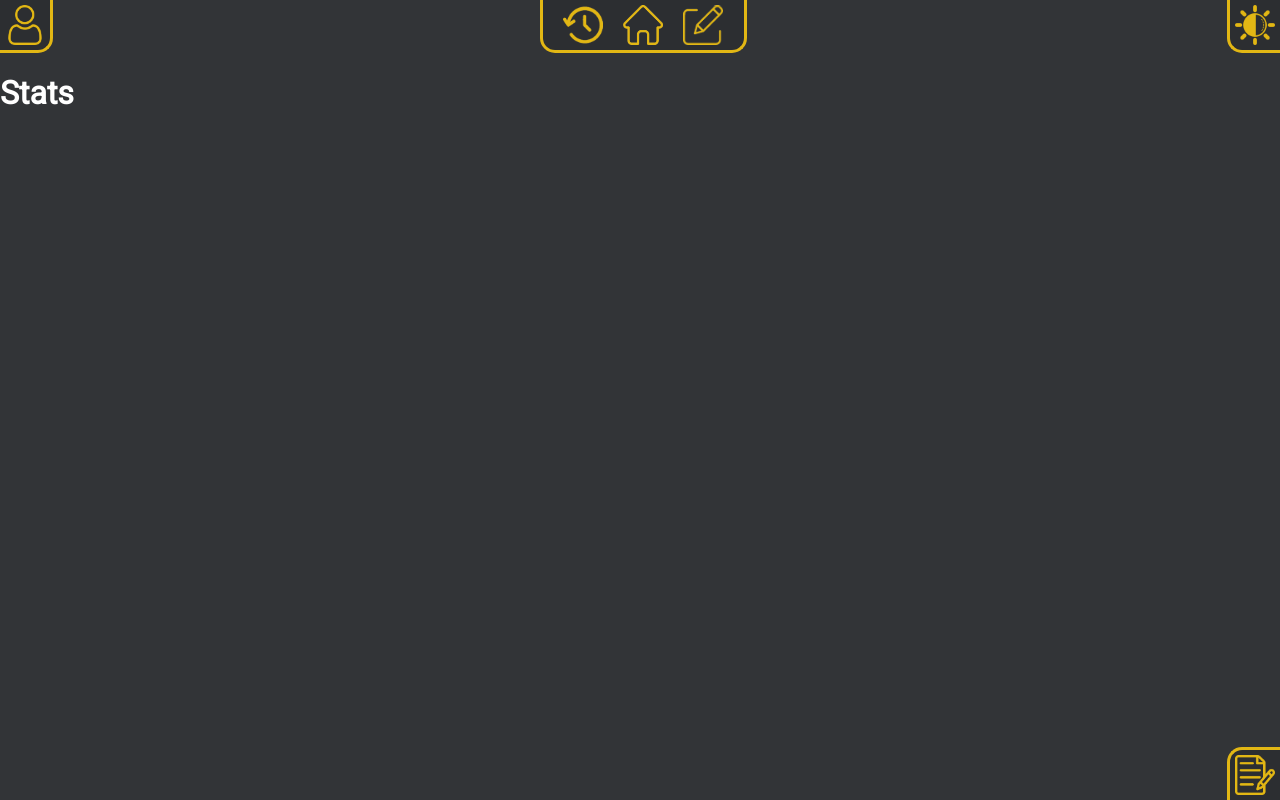
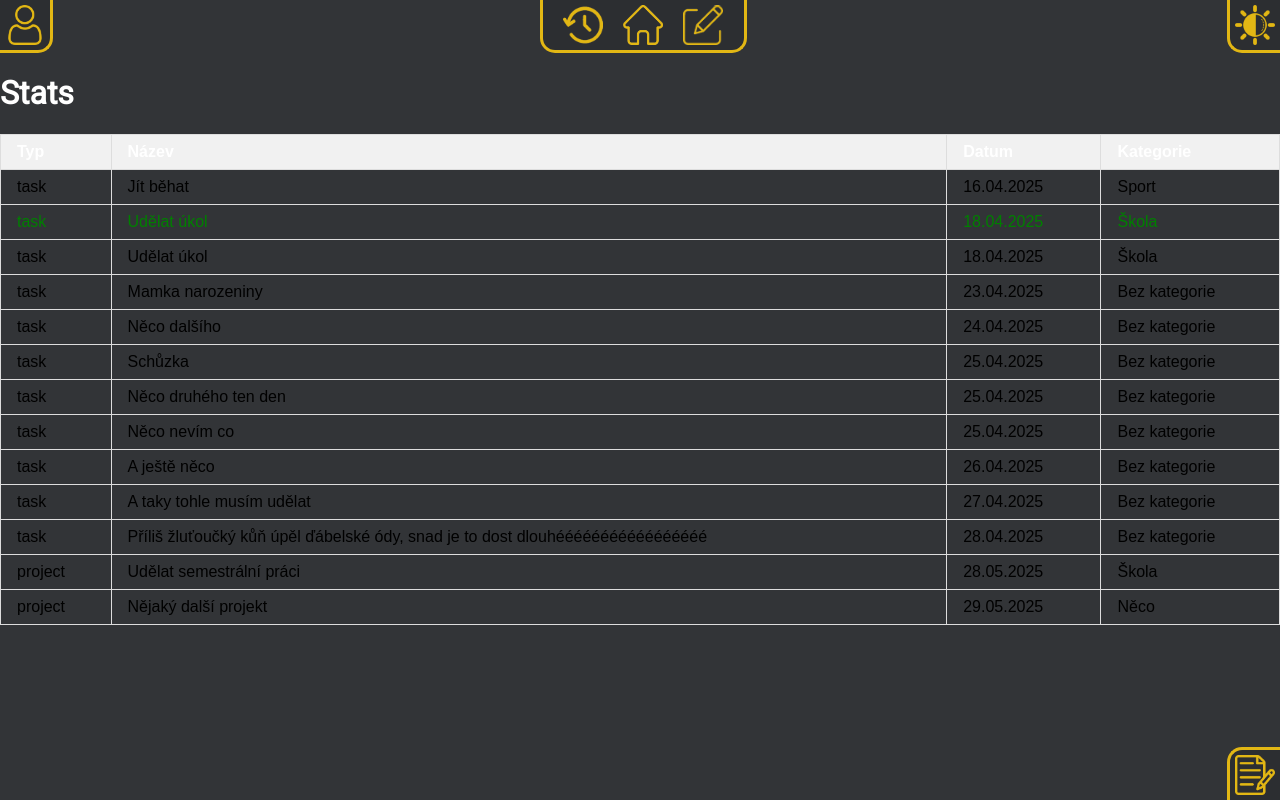
Before and after one commit to OndrejVselko/to-do-list, a React (Vite) app in the folder app/: page /stats in a window 1280 px wide. Built offline with nearby package versions, Linux system fonts and the light colour scheme.

Commit message:
Created table

```diff
--- a/app/src/components/edit/TasksComboBox.jsx
+++ b/app/src/components/edit/TasksComboBox.jsx
@@ -2,61 +2,57 @@ import React, { useMemo } from 'react';
 import Autocomplete from '@mui/material/Autocomplete';
 import TextField from '@mui/material/TextField';
 
+/**
+ * TasksComboBox
+ * Autocomplete selector for tasks, projects, and subtasks.
+ * @param {Array} data - Items with types 'task' | 'project' | 'subtask'
+ * @param {Function} onSelect - Callback when an option is selected
+ */
 export default function TasksComboBox({ data, onSelect }) {
-    const projectMap = useMemo(() => {
+    // Build a lookup of project names by ID
+    const projectMap = useMemo(
+        () =>
+            data
+                .filter(item => item.type === 'project')
+                .reduce((map, { id, name }) => ({ ...map, [id]: name }), {}),
+        [data]
+    );
+
+    // Combine tasks, projects, and subtasks into one list
+    const options = useMemo(() => {
+        const tasks    = data.filter(item => item.type === 'task');
         const projects = data.filter(item => item.type === 'project');
-        return projects.reduce((map, project) => {
-            map[project.id] = project.name;
-            return map;
-        }, {});
-    }, [data]);
+        const subtasks = data
+            .filter(item => item.type === 'subtask')
+            .map(sub => ({
+                ...sub,
+                // add a display label for grouping
+                group: sub.project_id ? projectMap[sub.project_id] : 'Bez projektu'
+            }));
 
-    const orderedOptions = useMemo(() => {
-        const tasks = data.filter(item => item.type === 'task');
-        const projects = data.filter(item => item.type === 'project');
-        const subtasks = data.filter(item => item.type === 'subtask');
-
-        const groupedSubtasks = subtasks.reduce((groups, subtask) => {
-            const key = subtask.project_id || 'no_project';
-            if (!groups[key]) groups[key] = [];
-            groups[key].push(subtask);
-            return groups;
-        }, {});
-
-        return [
-            ...tasks,
-            ...projects,
-            ...Object.values(groupedSubtasks).flat()
-        ];
-    }, [data]);
+        return [...tasks, ...projects, ...subtasks];
+    }, [data, projectMap]);
 
     return (
         <Autocomplete
             disablePortal
-            options={orderedOptions}
-            groupBy={option => {
-                if (option.type === 'task') return 'Běžné úkoly';
-                if (option.type === 'project') return 'Projekty';
-                if (option.type === 'subtask') {
-                    const name = option.project_id
-                        ? projectMap[option.project_id]
-                        : 'Bez projektu';
-                    return `Projekt: ${name}`;
+            options={options}
+            groupBy={opt => {
+                // Determine group title based on type
+                switch (opt.type) {
+                    case 'task':    return 'Běžné úkoly';
+                    case 'project': return 'Projekty';
+                    case 'subtask': return `Projekt: ${opt.group}`;
+                    default:        return '';
                 }
-                return '';
             }}
-            getOptionLabel={option => option.name}
-            onChange={(e, value) => onSelect(value)}
+            getOptionLabel={opt => opt.name}
+            onChange={(_, value) => onSelect(value)}
             sx={{
                 flex: 1,
-                // Barva textu v poli i v dropdownu
-                '& .MuiInputBase-input, & .MuiAutocomplete-option': {
-                    color: 'var(--text_color)',
-                },
-                // Ohraničení fieldsetu vždy žluté
                 '& .MuiOutlinedInput-notchedOutline': {
-                    borderColor: 'var(--yellow) !important',
-                },
+                    borderColor: 'var(--yellow) !important'
+                }
             }}
             renderInput={params => (
                 <TextField
@@ -64,16 +60,9 @@ export default function TasksComboBox({ data, onSelect }) {
                     label="Vyber položku"
                     variant="outlined"
                     sx={{
-                        // Ohraničení i v labelu a helper textu
-                        '& .MuiOutlinedInput-notchedOutline': {
-                            borderColor: 'var(--yellow) !important',
-                        },
-                        '& label': {
-                            color: 'var(--text_label)',
-                        },
-                        '& .MuiFormHelperText-root': {
-                            color: 'var(--text_color)',
-                        },
+                        '& .MuiOutlinedInput-notchedOutline': { borderColor: 'var(--yellow) !important' },
+                        '& label':           { color: 'var(--text_label)' },
+                        '& label.Mui-focused': { color: 'var(--yellow)' }
                     }}
                 />
             )}
--- a/app/src/components/stats/Stats.jsx
+++ b/app/src/components/stats/Stats.jsx
@@ -1,5 +1,10 @@
-export default function Stats(){
+import TasksTable from "./TaskTable.jsx";
+
+export default function Stats({data}){
     return(
-        <h1>Stats</h1>
+        <>
+            <h1>Stats</h1>
+            <TasksTable data={data}/>
+        </>
     );
 }
--- /dev/null
+++ b/app/src/components/stats/TaskTable.jsx
@@ -0,0 +1,90 @@
+import React from 'react';
+
+const css = `
+.table-container {
+  width: 100%;
+  border-collapse: collapse;
+  margin: 16px 0;
+  font-family: sans-serif;
+}
+.table-header th {
+  background-color: #f1f1f1;
+  font-weight: bold;
+  padding: 8px 16px;
+  border: 1px solid #ddd;
+  text-align: left;
+}
+.table-row:hover {
+  background-color: #fafafa;
+}
+.table-cell {
+  padding: 8px 16px;
+  border: 1px solid #ddd;
+}
+.state-0 {
+  color: black;
+}
+.state-1 {
+  color: green;
+}
+.state-overdue {
+  color: red;
+}
+`;
+
+export default function TasksTable({ data }) {
+    const formatDate = iso => {
+        const d = new Date(iso);
+        const dd = String(d.getDate()).padStart(2, '0');
+        const mm = String(d.getMonth() + 1).padStart(2, '0');
+        const yyyy = d.getFullYear();
+        return `${dd}.${mm}.${yyyy}`;
+    };
+
+    const now = new Date();
+    const rows = data
+        .filter(r => r.type === 'task' || r.type === 'project')
+        .sort((a, b) => new Date(a.date) - new Date(b.date))
+        .map(r => {
+            const d = new Date(r.date);
+            const isOverdue = r.state === 0 && d < now;
+            const cls =
+                r.state === 1 ? 'state-1'
+                    : isOverdue ? 'state-overdue'
+                        : 'state-0';
+            return {
+                id: r.id,
+                type: r.type,
+                name: r.name,
+                date: formatDate(r.date),
+                category: r.category || 'Bez kategorie',
+                cls
+            };
+        });
+
+    return (
+        <>
+            <style>{css}</style>
+            <table className="table-container">
+                <thead className="table-header">
+                <tr>
+                    <th>Typ</th>
+                    <th>Název</th>
+                    <th>Datum</th>
+                    <th>Kategorie</th>
+                </tr>
+                </thead>
+                <tbody>
+                {rows.map(row => (
+                    <tr key={row.id} className={`table-row ${row.cls}`}>
+                        <td className="table-cell">{row.type}</td>
+                        <td className="table-cell">{row.name}</td>
+                        <td className="table-cell">{row.date}</td>
+                        <td className="table-cell">{row.category}</td>
+                    </tr>
+                ))}
+                </tbody>
+            </table>
+        </>
+    );
+}
```
